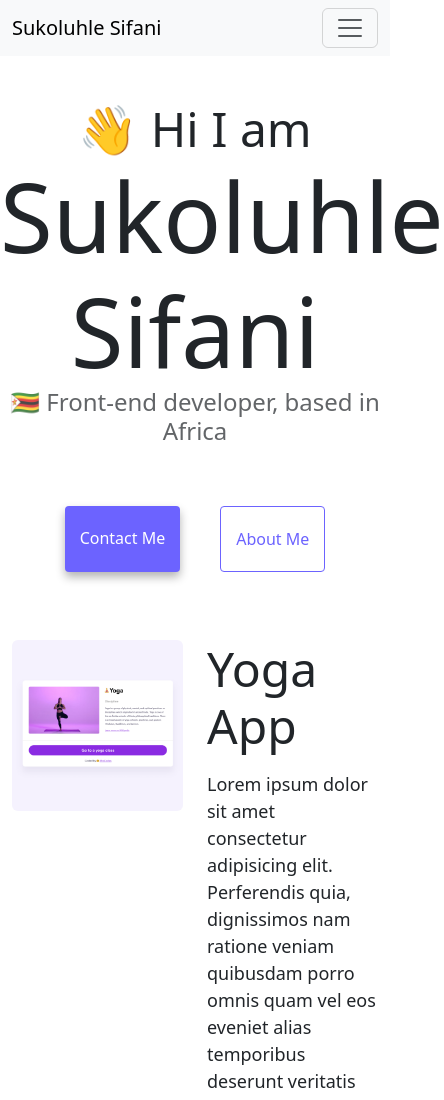
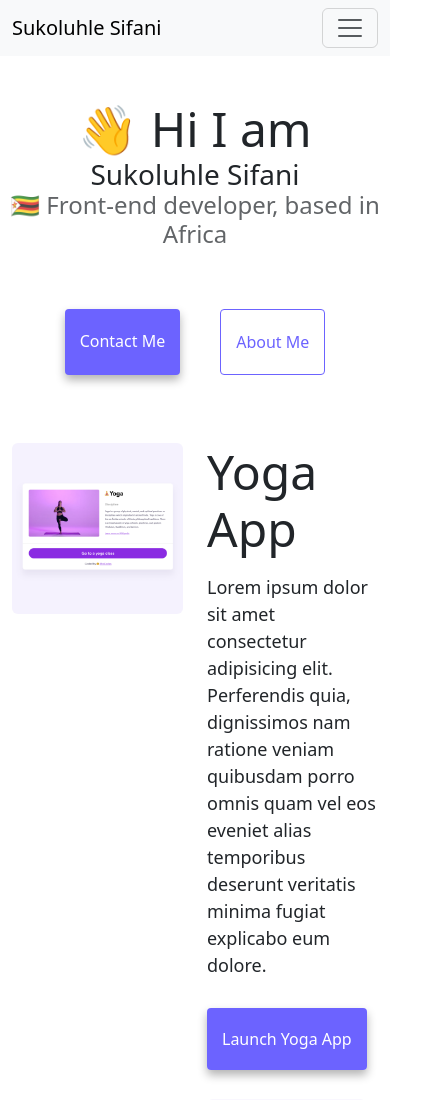
Before and after one commit to Mandlo75/About-me, a plain HTML site: page index.html in a window 390 px wide. Shown: the top 1100 px of the page, 444 px wide, since content can reach past the window. Drawn offline with nearby package versions, Linux system fonts and the light colour scheme.

Commit message:
updated css styles

```diff
--- a/CSS/styles.css
+++ b/CSS/styles.css
@@ -92,7 +92,7 @@ body {
 }
 
 @media (max-width: 576px) {
-  h4 {
+  h1 {
     font-size: 28px;
   }
 }
```
